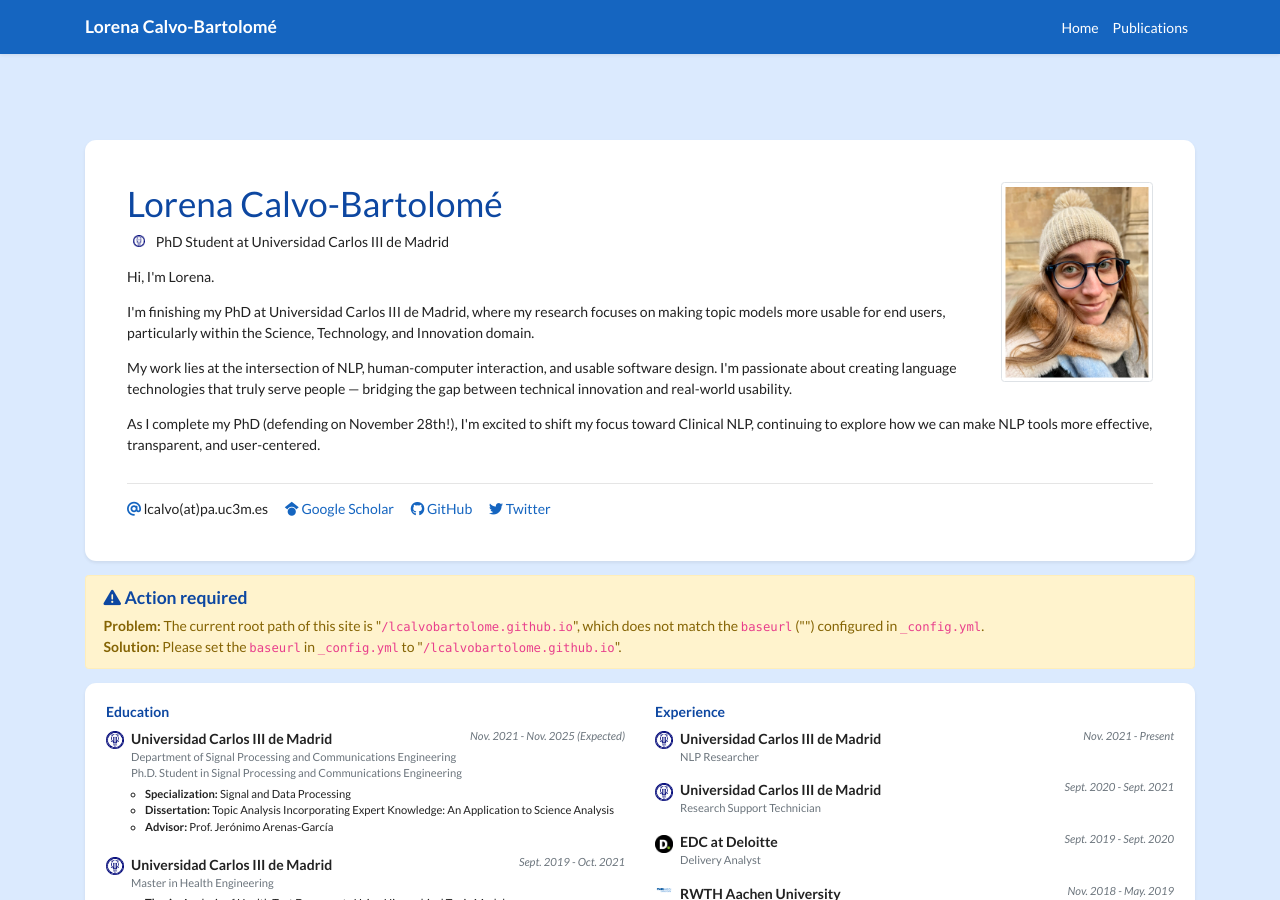
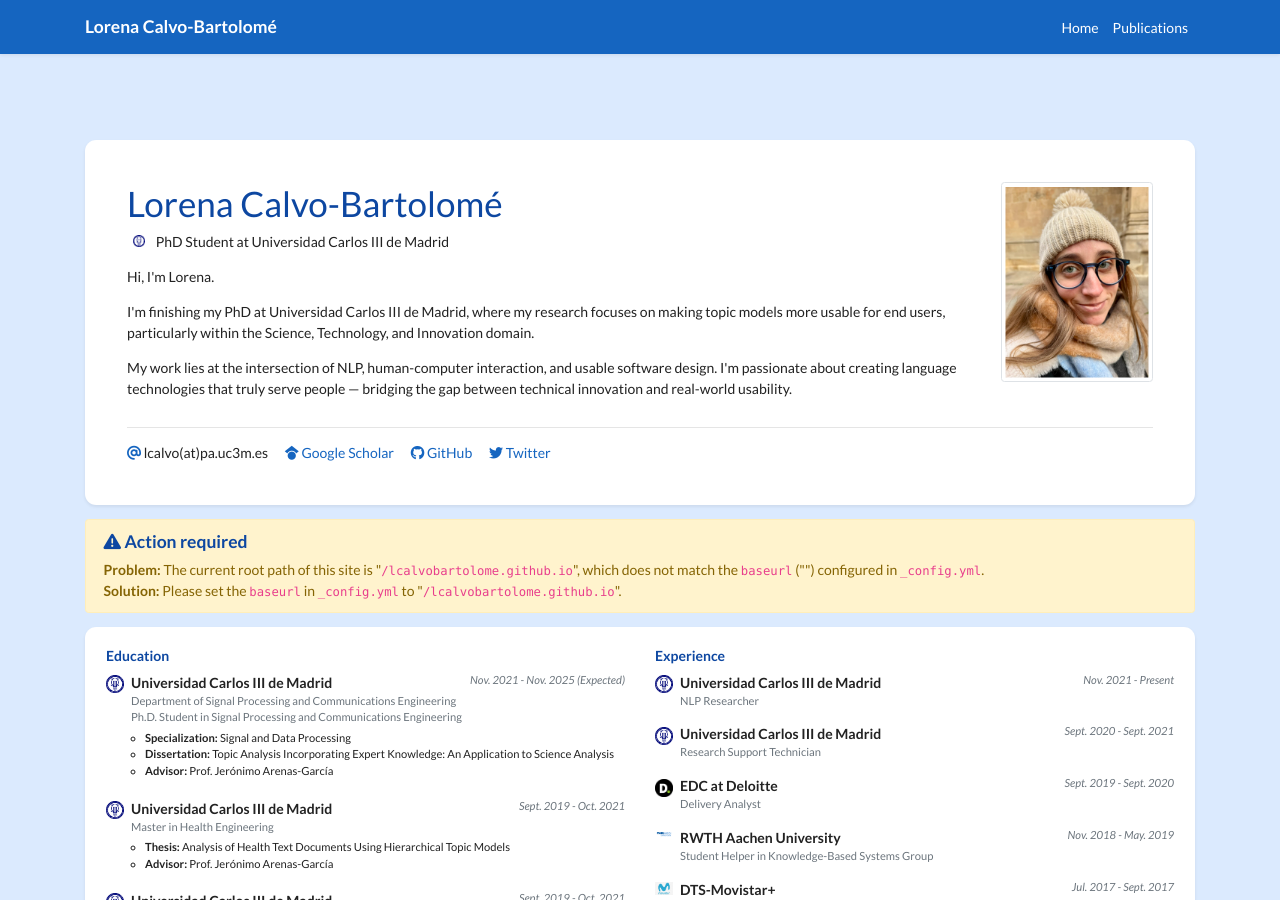
Before and after one commit to lcalvobartolome/lcalvobartolome.github.io, a Jekyll site: the page built from index.html, in a window 1280 px wide and 900 px high. Built offline with Jekyll 4.4.1, drawn with Linux system fonts in a browser that asks for light colours; nearby versions of some CDN libraries; a style sheet for code colours, icons or effects is not loaded.

Commit message:
updated profile

```diff
--- a/_data/profile.yml
+++ b/_data/profile.yml
@@ -30,10 +30,10 @@ short_bio: >-
   <p>
     My work lies at the intersection of NLP, human-computer interaction, and usable software design. I'm passionate about creating language technologies that truly serve people — bridging the gap between technical innovation and real-world usability.
   </p>
-  <p>
-    As I complete my PhD (defending on November 28th!), I'm excited to shift my focus toward Clinical NLP, continuing to explore how we can make NLP tools more effective, transparent, and user-centered.
-  </p>
 
+#<p>
+#  As I complete my PhD (defending on November 28th!), I'm excited to shift my focus toward Clinical NLP, continuing to explore how we can make NLP tools more effective, transparent, and user-centered.
+#</p>
 
 portrait_url: /assets/images/photos/yo.jpeg
 #portrait_caption: >-
```
